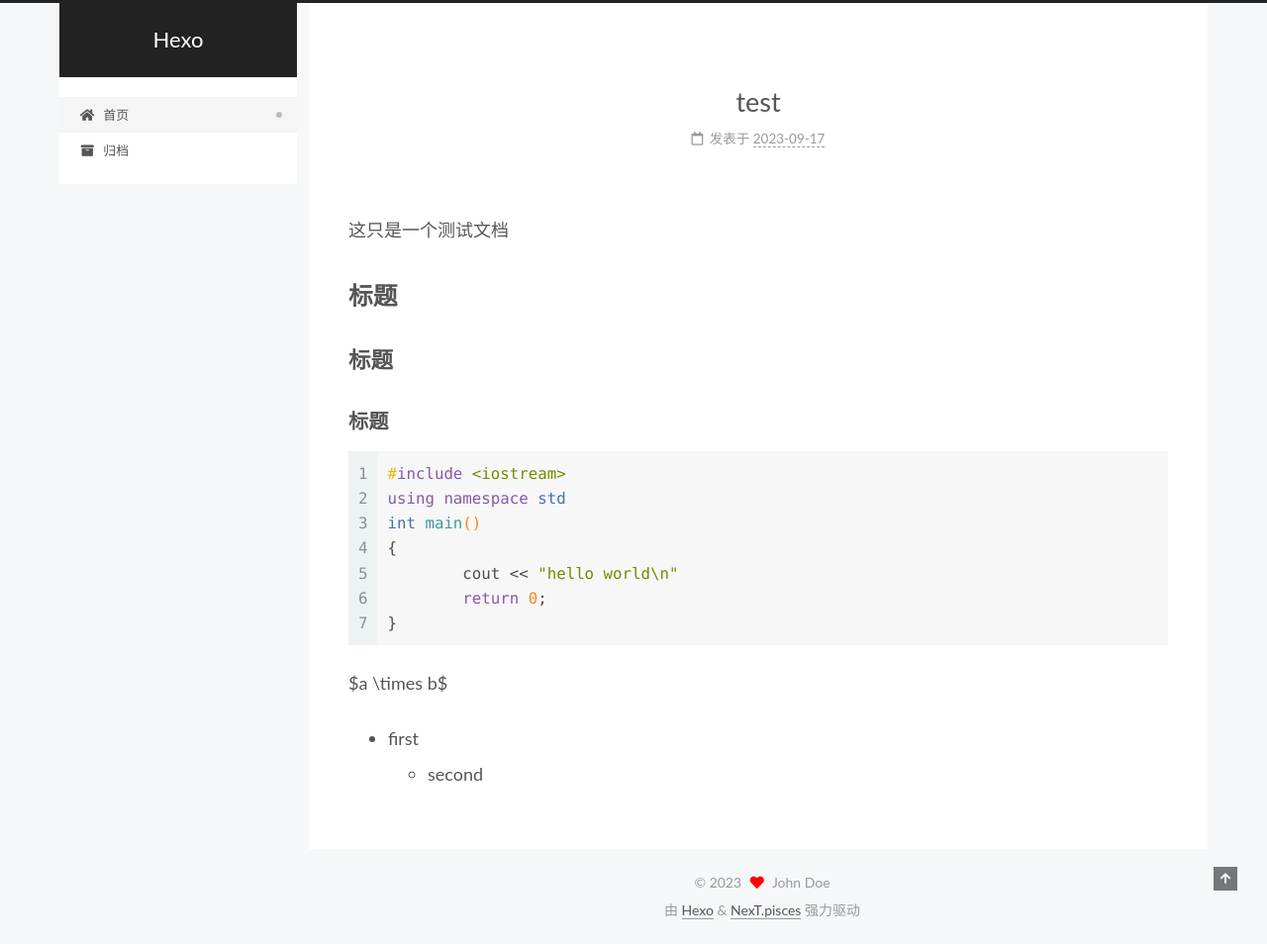
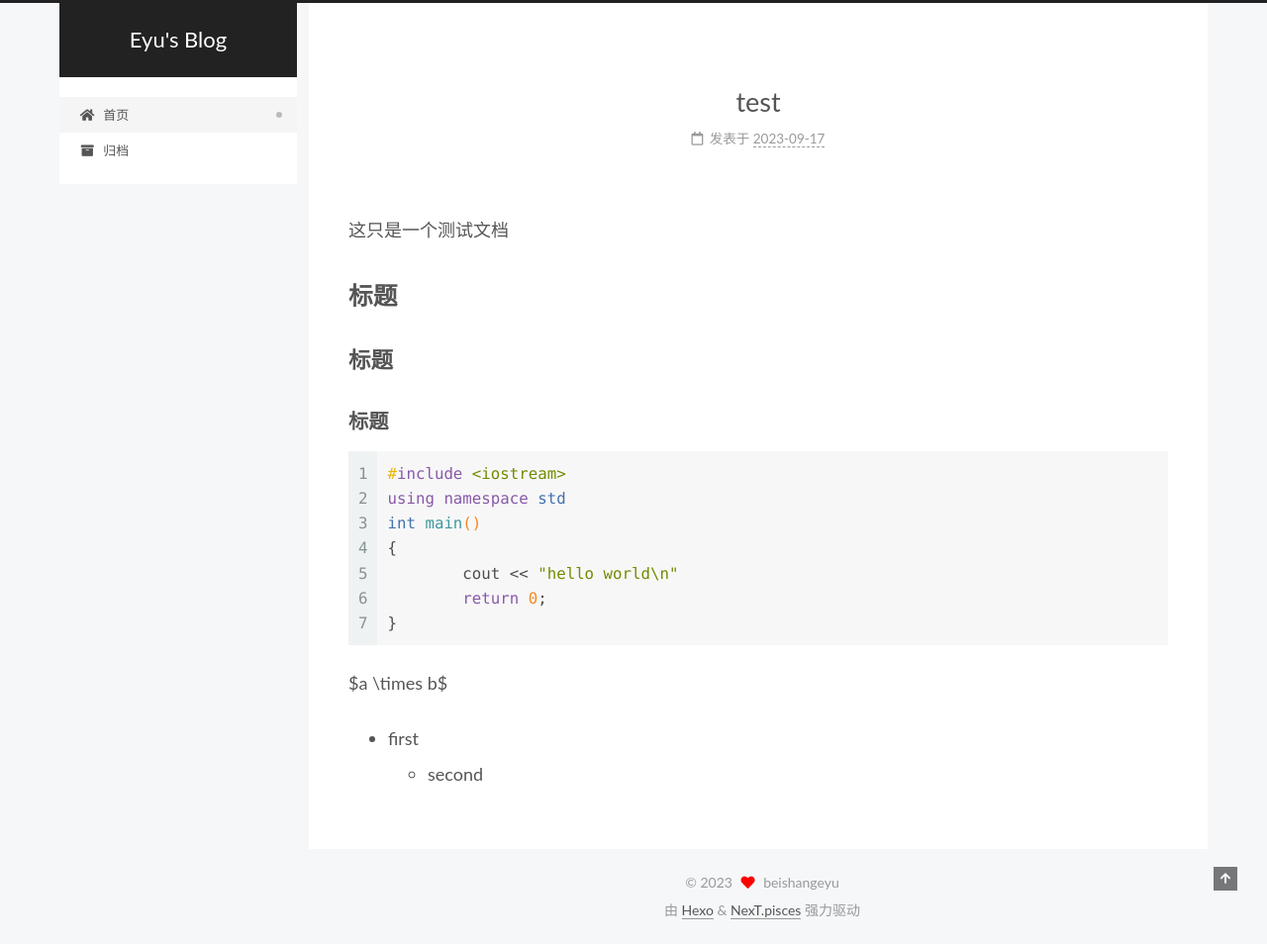
Before and after one commit to beishangeyu/beishangeyu.github.io, a plain HTML site: page index.html in a window 1280 px wide. Shown: the whole page at 99% size. Drawn offline with Linux system fonts and the light colour scheme.

Commit message:
Site updated: 2023-09-17 18:34:39

```diff
--- a/index.html
+++ b/index.html
@@ -21,11 +21,11 @@
   </script>
 
   <meta property="og:type" content="website">
-<meta property="og:title" content="Hexo">
+<meta property="og:title" content="Eyu&#39;s Blog">
 <meta property="og:url" content="http://example.com/index.html">
-<meta property="og:site_name" content="Hexo">
+<meta property="og:site_name" content="Eyu&#39;s Blog">
 <meta property="og:locale" content="zh_CN">
-<meta property="article:author" content="John Doe">
+<meta property="article:author" content="beishangeyu">
 <meta name="twitter:card" content="summary">
 
 <link rel="canonical" href="http://example.com/">
@@ -41,7 +41,7 @@
   };
 </script>
 
-  <title>Hexo</title>
+  <title>Eyu's Blog</title>
 
 
 
@@ -92,7 +92,7 @@
 
     <a href="/" class="brand" rel="start">
       <span class="logo-line-before"><i></i></span>
-      <h1 class="site-title">Hexo</h1>
+      <h1 class="site-title">Eyu's Blog</h1>
       <span class="logo-line-after"><i></i></span>
     </a>
   </div>
@@ -149,12 +149,12 @@
 
     <span hidden itemprop="author" itemscope itemtype="http://schema.org/Person">
       <meta itemprop="image" content="/images/avatar.gif">
-      <meta itemprop="name" content="John Doe">
+      <meta itemprop="name" content="beishangeyu">
       <meta itemprop="description" content="">
     </span>
 
     <span hidden itemprop="publisher" itemscope itemtype="http://schema.org/Organization">
-      <meta itemprop="name" content="Hexo">
+      <meta itemprop="name" content="Eyu's Blog">
     </span>
       <header class="post-header">
         <h2 class="post-title" itemprop="name headline">
@@ -267,7 +267,7 @@
 
       <div class="site-overview-wrap sidebar-panel">
         <div class="site-author motion-element" itemprop="author" itemscope itemtype="http://schema.org/Person">
-  <p class="site-author-name" itemprop="name">John Doe</p>
+  <p class="site-author-name" itemprop="name">beishangeyu</p>
   <div class="site-description" itemprop="description"></div>
 </div>
 <div class="site-state-wrap motion-element">
@@ -307,7 +307,7 @@
   <span class="with-love">
     <i class="fa fa-heart"></i>
   </span>
-  <span class="author" itemprop="copyrightHolder">John Doe</span>
+  <span class="author" itemprop="copyrightHolder">beishangeyu</span>
 </div>
   <div class="powered-by">由 <a href="https://hexo.io/" class="theme-link" rel="noopener" target="_blank">Hexo</a> & <a href="https://pisces.theme-next.org/" class="theme-link" rel="noopener" target="_blank">NexT.pisces</a> 强力驱动
   </div>
```
Also changed, not shown: 2023/09/17/test/index.html (+8 -8 lines), archives/2023/09/index.html (+7 -7 lines), archives/2023/index.html (+7 -7 lines), archives/index.html (+7 -7 lines).
